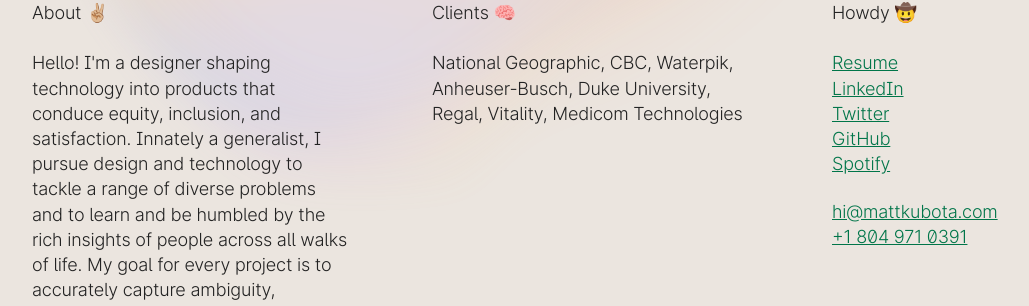
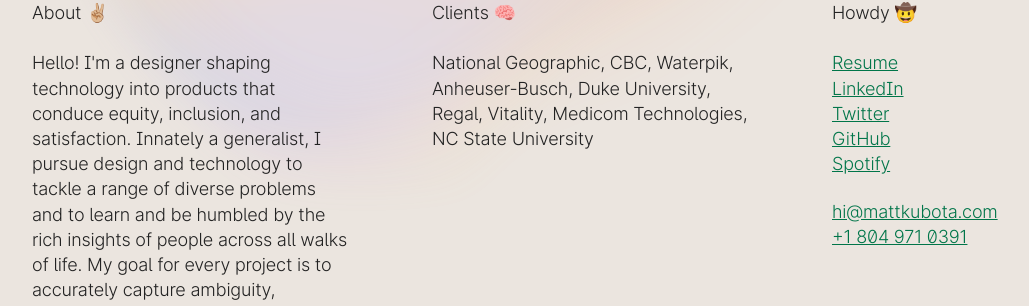
Before and after one commit to mattkubota/mattkubota.com, a Jekyll site: the page built from index.md, in a window 1280 px wide. Shown: the part 708-1014 px from the top of the page, without its empty margins (32-1061 px from the left). Built offline with Jekyll 4.4.1, drawn with Linux system fonts in a browser that asks for light colours.

Commit message:
added nc state

```diff
--- a/index.md
+++ b/index.md
@@ -20,7 +20,7 @@
   </section>
   <section class="item-3">
     <h2>Clients <span aria-hidden="true">🧠</span></h2>
-    <p>National Geographic, CBC, Waterpik, Anheuser-Busch, Duke University, Regal, Vitality, Medicom Technologies</p>
+    <p>National Geographic, CBC, Waterpik, Anheuser-Busch, Duke University, Regal, Vitality, Medicom Technologies, NC State University</p>
   </section>
   <section class="item-4">
     <h2>Howdy <span aria-hidden="true">🤠</span></h2>
```
